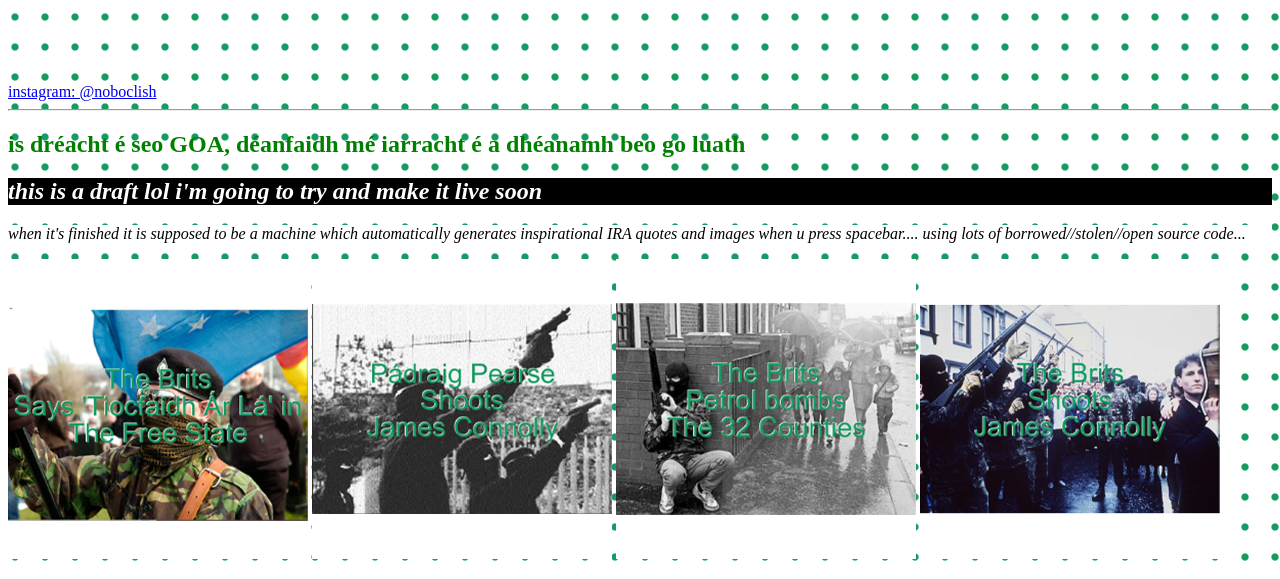
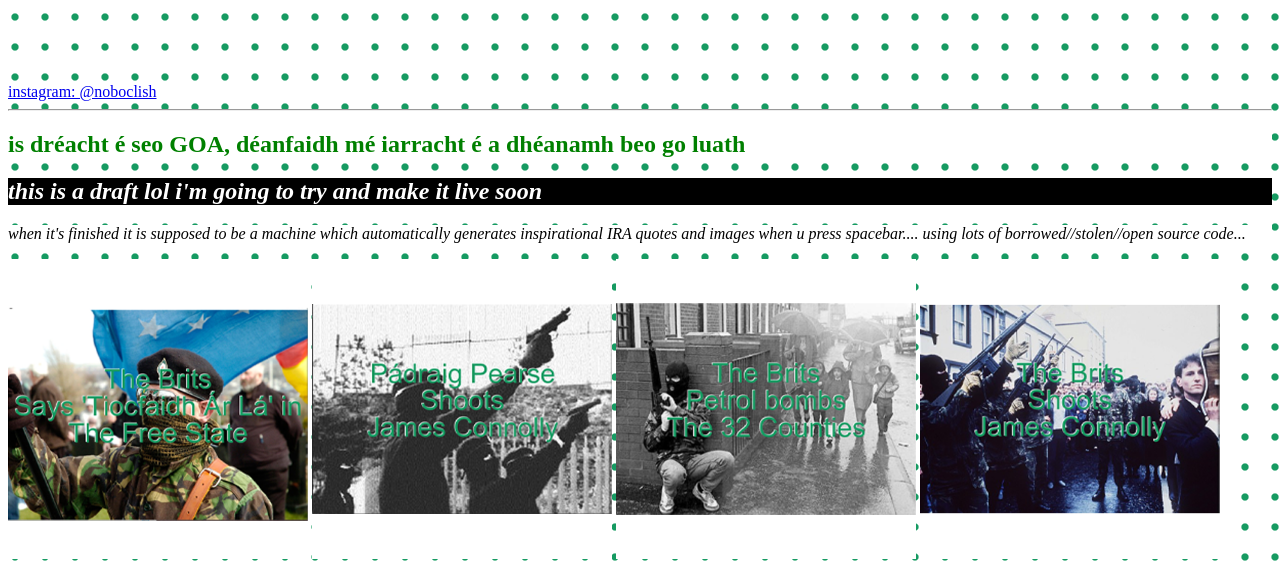
Before and after one commit to noboclish/noboclish.github.io, a plain HTML site: page 01_IRA.html in a window 1280 px wide. Shown: the part 238-817 px from the top of the page. Drawn offline with Linux system fonts and the light colour scheme.

Commit message:
Update 01_IRA.html

```diff
--- a/01_IRA.html
+++ b/01_IRA.html
@@ -17,7 +17,7 @@
       <br>
 <a href="https://www.instagram.com/noboclish/" target="blank" align="left">instagram: @noboclish</a>
 <hr>
-<h2 style="color: green">is dréacht é seo GOA, déanfaidh mé iarracht é a dhéanamh beo go luath</h2>
+<h2 style="background:white; color: green">is dréacht é seo GOA, déanfaidh mé iarracht é a dhéanamh beo go luath</h2>
 <h2 style="background:black; color: white"><i>this is a draft lol i'm going to try and make it live soon</i></h2>
       <p style="background:white"><i>when it's finished it is supposed to be a machine which automatically generates inspirational IRA quotes and images when u press spacebar.... using lots of borrowed//stolen//open source code...</i><p>
 <img src="01_IRA-01.png" alt="01_IRA-01" style="width:300px;height:300px;">
```
